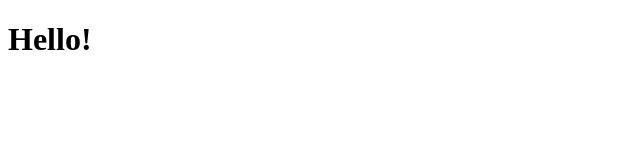
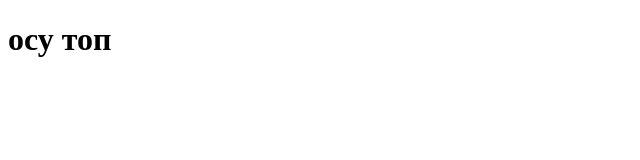
Before and after one commit to Virashu/virashu.github.io, a plain HTML site: page index.html in a window 1280 px wide. Shown: the whole page, without its empty margins (0-640 px from the left). Drawn offline with Linux system fonts and the light colour scheme.

Commit message:
Update index.html

```diff
--- a/index.html
+++ b/index.html
@@ -7,6 +7,6 @@
     <title>Document</title>
 </head>
 <body>
-    <h1>Hello!</h1>
+    <h1>осу топ</h1>
 </body>
 </html>
```
